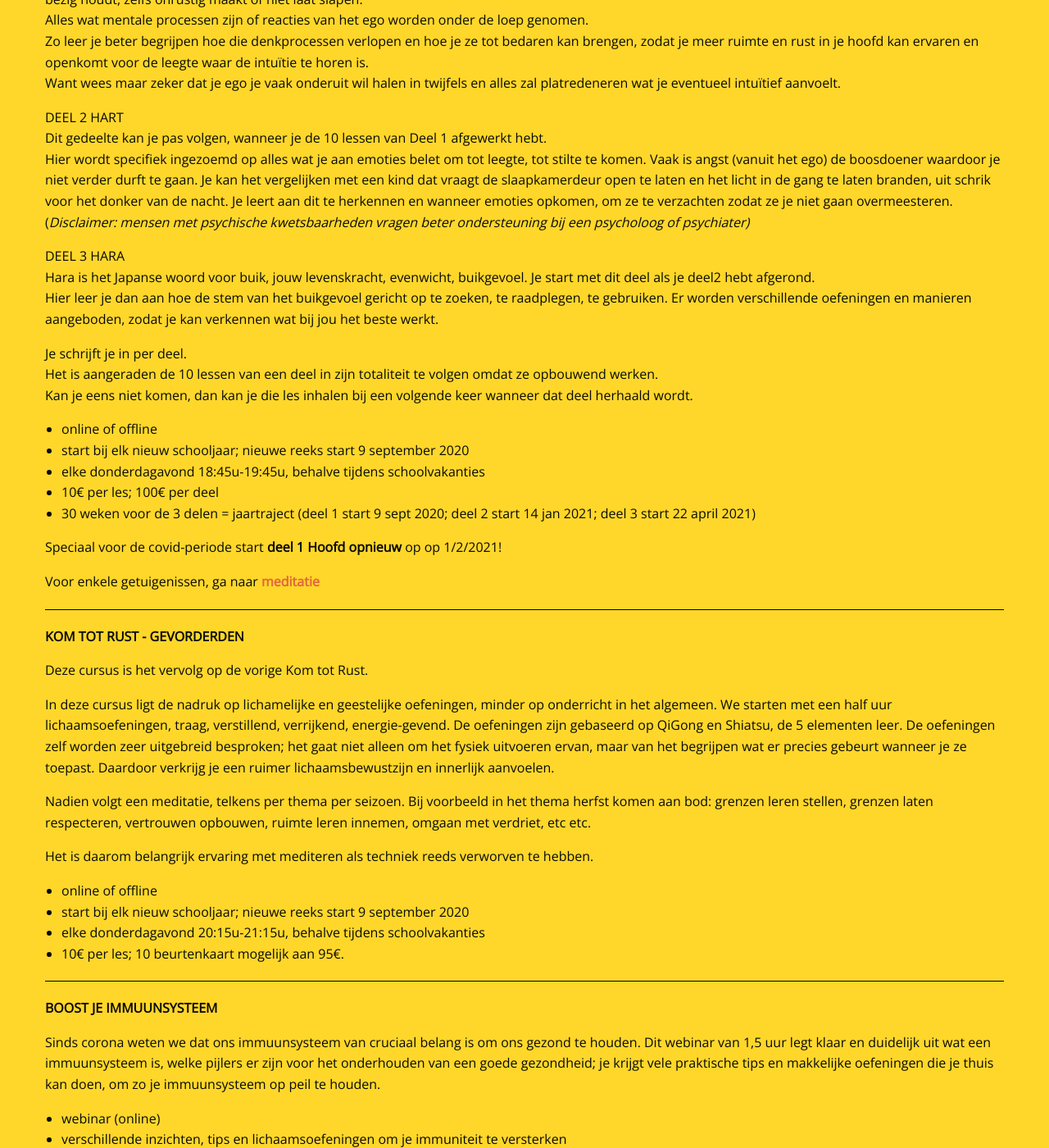
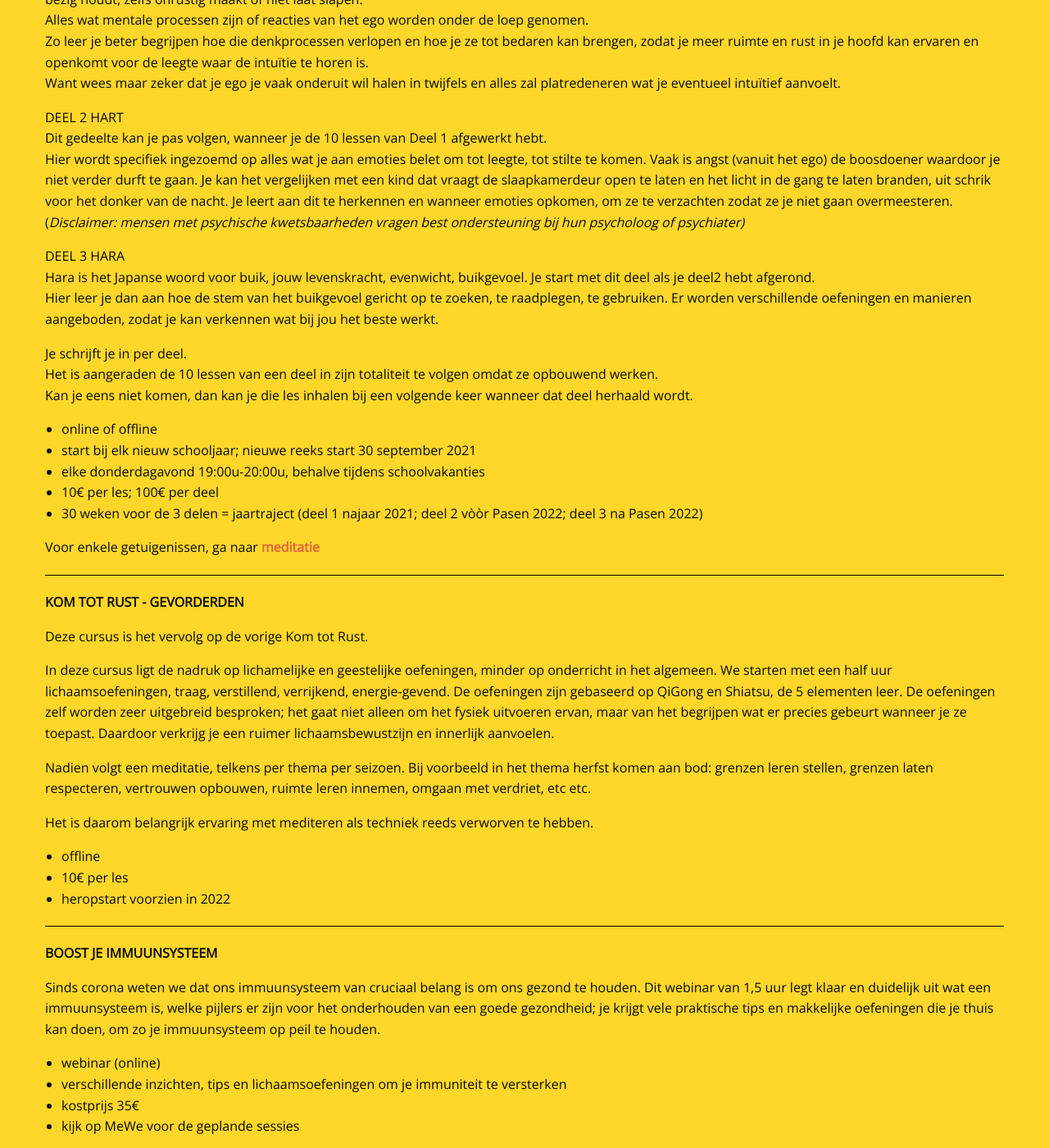
Before and after one commit to manopura/manopura.github.io, a Jekyll site: the page built from cursussen.md, in a window 1280 px wide and 1400 px high, scrolled down 474 px. Shown: the whole window at 82% size. Built offline with Jekyll 4.4.1, drawn with Linux system fonts in a browser that asks for light colours; nearby versions of some CDN libraries; our own code applies the rules of GitHub Pages for plain Markdown files; some of the changed text lies outside the part shown.

Commit message:
Update cursussen.md

```diff
--- a/cursussen.md
+++ b/cursussen.md
@@ -21,7 +21,7 @@
 DEEL 2 HART
 Dit gedeelte kan je pas volgen, wanneer je de 10 lessen van Deel 1 afgewerkt hebt.
 Hier wordt specifiek ingezoemd op alles wat je aan emoties belet om tot leegte, tot stilte te komen. Vaak is angst (vanuit het ego) de boosdoener waardoor je niet verder durft te gaan. Je kan het vergelijken met een kind dat vraagt de slaapkamerdeur open te laten en het licht in de gang te laten branden, uit schrik voor het donker van de nacht. Je leert aan dit te herkennen en wanneer emoties opkomen, om ze te verzachten zodat ze je niet gaan overmeesteren.
-(*Disclaimer: mensen met psychische kwetsbaarheden vragen beter ondersteuning bij een psycholoog of psychiater)*
+(*Disclaimer: mensen met psychische kwetsbaarheden vragen best ondersteuning bij hun psycholoog of psychiater)*
 
 DEEL 3 HARA
 Hara is het Japanse woord voor buik, jouw levenskracht, evenwicht, buikgevoel.
@@ -35,12 +35,11 @@
 Kan je eens niet komen, dan kan je die les inhalen bij een volgende keer wanneer dat deel herhaald wordt.
 
 - online of offline
-- start bij elk nieuw schooljaar; nieuwe reeks start 9 september 2020
-- elke donderdagavond 18:45u-19:45u, behalve tijdens schoolvakanties
+- start bij elk nieuw schooljaar; nieuwe reeks start 30 september 2021
+- elke donderdagavond 19:00u-20:00u, behalve tijdens schoolvakanties
 - 10€ per les; 100€ per deel
-- 30 weken voor de 3 delen = jaartraject (deel 1 start 9 sept 2020; deel 2 start 14 jan 2021; deel 3 start 22 april 2021)
+- 30 weken voor de 3 delen = jaartraject (deel 1 najaar 2021; deel 2 vòòr Pasen 2022; deel 3 na Pasen 2022)
 
-Speciaal voor de covid-periode start **deel 1 Hoofd opnieuw** op op 1/2/2021!
 
 Voor enkele getuigenissen, ga naar [**meditatie**](http://www.manopura.be/meditatie.html)
 
@@ -57,10 +56,9 @@
 
 Het is daarom belangrijk ervaring met mediteren als techniek reeds verworven te hebben.
 
-- online of offline
-- start bij elk nieuw schooljaar; nieuwe reeks start 9 september 2020
-- elke donderdagavond 20:15u-21:15u, behalve tijdens schoolvakanties
-- 10€ per les; 10 beurtenkaart mogelijk aan 95€.
+- offline
+- 10€ per les
+- heropstart voorzien in 2022
 
 ---
 
@@ -94,14 +92,13 @@
 **Lente**: nieuwe plannen uitwerken; leren ontgiften na de winter, grote schoonmaak van het lichaam
 **Zomer**: durven in volle expansie staan en genieten; je lichaamstemperatuur onder de loupe. Je hart als motor.
 
-De cursus zal door de corona-regels voor het ogenblik opstarten **online**
-Data: 1 zaterdagmorgen per maand van 10-12u:
-12/12/20; 9/1/21; 6/2/21; 13/3/21; 10/4/21; 8/5/21
-Kostprijs: 40€ per les.
+
+Data: 1 zaterdag per maand van 10-16u:
+Kostprijs: 80€ per dag.
 Best lessenpakket in zijn totaliteit te volgen om alles goed te begrijpen.
 
 
-Deze cursus **fysiek in groep** staat even "on hold" wegens de corona-maatregelen. Het is zeer moeilijk nu data in te plannen omdat fysiek samenzijn in groep niet mag. Weet wel dat wanneer deze lock down weer voorbij is, de cursus vrij snel van start zal gaan. Hou daarom de Manopura MeWe-pagina in de gaten!
+Deze cursus **fysiek in groep** staat even "on hold" wegens de corona-maatregelen. Voorziene start herfst 2021, als de maatregelen dat toelaten.
 
 
 
```
